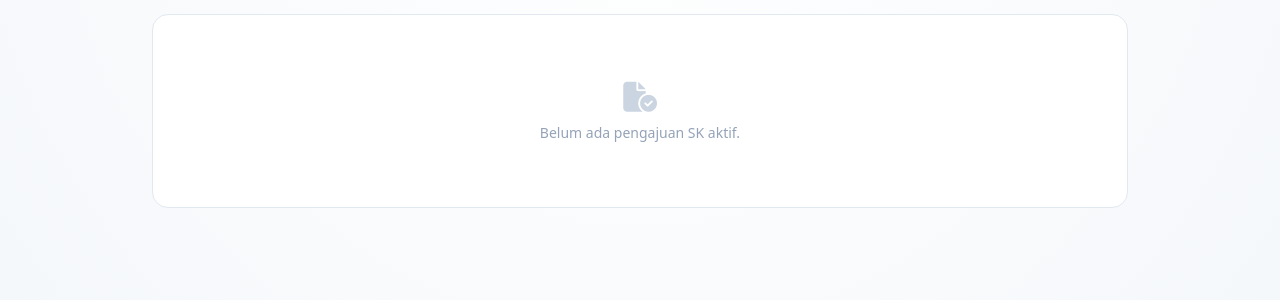
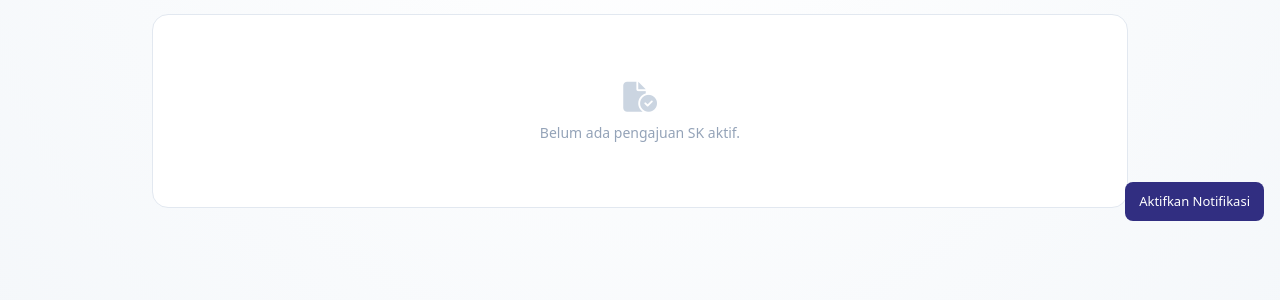
Before and after one commit to titandewa/SIG-AP, a Laravel app: page /app/aspri/dashboard in a window 1280 px wide. Shown: the part 169-469 px from the top of the page. Run offline with Laravel 12, Linux system fonts and the light colour scheme; a user stored in the database is signed in; data comes from the database, SQL or seed files in the repository; data that the repository does not hold is empty; some libraries are stand-ins or nearby versions.

Commit message:
fix fcm on ios

```diff
--- a/public/firebase-notif.js
+++ b/public/firebase-notif.js
@@ -1,4 +1,9 @@
+// ================== CONFIG ==================
+const DEBUG_MODE = false; // set true kalau mau lihat debug box lagi
+
+// ================== DEBUG BOX ==================
 function showDebug(msg) {
+  if (!DEBUG_MODE) return;
   let box = document.getElementById("fcmDebugBox");
   if (!box) {
     box = document.createElement("div");
@@ -11,6 +16,57 @@ function showDebug(msg) {
   box.appendChild(line);
 }
 
+// ================== LOADING OVERLAY ==================
+function showLoadingOverlay() {
+  const overlay = document.createElement("div");
+  overlay.id = "fcmLoadingOverlay";
+  overlay.style.cssText = `
+    position:fixed; top:0; left:0; right:0; bottom:0;
+    background:rgba(0,0,0,0.5); z-index:99998;
+    display:flex; flex-direction:column; align-items:center; justify-content:center;
+  `;
+  overlay.innerHTML = `
+    <div style="border:4px solid #f3f3f3; border-top:4px solid #3b82f6; border-radius:50%; width:40px; height:40px; animation:fcmSpin 1s linear infinite;"></div>
+    <div style="color:#fff; margin-top:12px; font-size:14px;">Tunggu sebentar...</div>
+    <style>@keyframes fcmSpin { 0% { transform:rotate(0deg); } 100% { transform:rotate(360deg); } }</style>
+  `;
+  document.body.appendChild(overlay);
+}
+
+function hideLoadingOverlay() {
+  const overlay = document.getElementById("fcmLoadingOverlay");
+  if (overlay) overlay.remove();
+}
+
+// ================== RESULT MODAL ==================
+function showResultModal(success, msg) {
+  const modal = document.createElement("div");
+  modal.style.cssText = `
+    position:fixed; top:0; left:0; right:0; bottom:0;
+    background:rgba(0,0,0,0.5); z-index:99999;
+    display:flex; align-items:center; justify-content:center;
+  `;
+  modal.innerHTML = `
+    <div style="background:#fff; border-radius:12px; padding:24px 20px; width:280px; text-align:center; box-shadow:0 8px 24px rgba(0,0,0,0.2);">
+      <div style="font-size:16px; font-weight:600; color:${success ? "#16a34a" : "#dc2626"}; margin-bottom:8px;">
+        ${success ? "Berhasil" : "Gagal"}
+      </div>
+      <div style="font-size:14px; color:#374151; margin-bottom:16px;">${msg}</div>
+      <button id="fcmModalOkBtn" style="background:#3b82f6; color:#fff; border:none; padding:8px 24px; border-radius:6px; font-size:14px; cursor:pointer;">Okey</button>
+    </div>
+  `;
+  document.body.appendChild(modal);
+
+  document.getElementById("fcmModalOkBtn").addEventListener("click", () => {
+    if (success) {
+      window.location.reload();
+    } else {
+      modal.remove();
+    }
+  });
+}
+
+// ================== FIREBASE INIT ==================
 import { initializeApp } from "https://www.gstatic.com/firebasejs/10.12.2/firebase-app.js";
 import { getMessaging, getToken, onMessage } from "https://www.gstatic.com/firebasejs/10.12.2/firebase-messaging.js";
 
@@ -28,12 +84,17 @@ const messaging = getMessaging(app);
 
 const VAPID_KEY = "BNpe0M-28BH0N1vupdLEKwomJeeTW5HJKwXrN-iEqULLEzMdGnTUX-vmwITtp4ae2iE_6vDXnPKcEGYqiCnbzBQ";
 
-async function requestPermissionAndGetToken() {
+// ================== MAIN FUNCTION ==================
+async function requestPermissionAndGetToken(showPopup = false) {
   try {
     showDebug("Mulai proses...");
 
     if (!("Notification" in window)) {
       showDebug("Browser tidak mendukung Notification API");
+      if (showPopup) {
+        hideLoadingOverlay();
+        showResultModal(false, "Browser tidak mendukung notifikasi");
+      }
       return;
     }
     showDebug("Notification API tersedia");
@@ -42,6 +103,10 @@ async function requestPermissionAndGetToken() {
     showDebug("Permission: " + permission);
     if (permission !== "granted") {
       showDebug("Izin ditolak, stop.");
+      if (showPopup) {
+        hideLoadingOverlay();
+        showResultModal(false, "Izin notifikasi ditolak");
+      }
       return;
     }
 
@@ -69,18 +134,41 @@ async function requestPermissionAndGetToken() {
         body: JSON.stringify({ token }),
       });
       showDebug("Save token status: " + res.status);
+      if (showPopup) {
+        hideLoadingOverlay();
+        showResultModal(res.ok, res.ok ? "Notifikasi berhasil diaktifkan" : "Gagal menyimpan token notifikasi");
+      }
     } else {
       showDebug("Gagal dapat token (null).");
+      if (showPopup) {
+        hideLoadingOverlay();
+        showResultModal(false, "Gagal mendapatkan token notifikasi");
+      }
     }
   } catch (err) {
     showDebug("ERROR: " + err.name + " - " + err.message);
+    if (showPopup) {
+      hideLoadingOverlay();
+      showResultModal(false, "Terjadi kesalahan saat mengaktifkan notifikasi");
+    }
     console.error("Error saat setup FCM:", err);
   }
 }
 
-requestPermissionAndGetToken();
+// ================== TOMBOL & AUTO-RUN ==================
+const btn = document.getElementById("btnAktifkanNotif");
 
-// Handler untuk pesan yang diterima saat app di foreground
+if (Notification.permission === "granted") {
+  requestPermissionAndGetToken(false); // auto-run, tidak munculkan popup
+  if (btn) btn.style.display = "none";
+} else if (btn) {
+  btn.addEventListener("click", () => {
+    showLoadingOverlay();
+    requestPermissionAndGetToken(true);
+  });
+}
+
+// ================== FOREGROUND MESSAGE HANDLER ==================
 onMessage(messaging, (payload) => {
   console.log("Pesan diterima (foreground):", payload);
   const data = payload.data || {};
--- a/resources/views/partials/fcm-notif.blade.php
+++ b/resources/views/partials/fcm-notif.blade.php
@@ -1,3 +1,9 @@
 <meta name="csrf-token" content="{{ csrf_token() }}">
+<link rel="manifest" href="{{ asset('manifest.json') }}">
+
+<button id="btnAktifkanNotif" type="button"
+    style="position:fixed;bottom:calc(50vh + 10px);right:16px;z-index:99999;background:#312e81;color:#fff;border:none;padding:10px 14px;border-radius:8px;font-size:13px;">
+    Aktifkan Notifikasi
+</button>
+
 <script type="module" src="/firebase-notif.js"></script>
-<link rel="manifest" href="{{ asset('manifest.json') }}">
```
